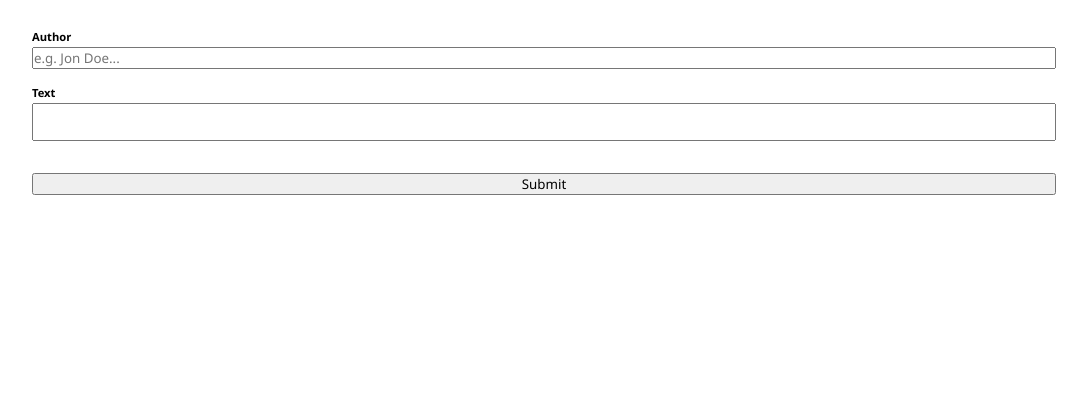
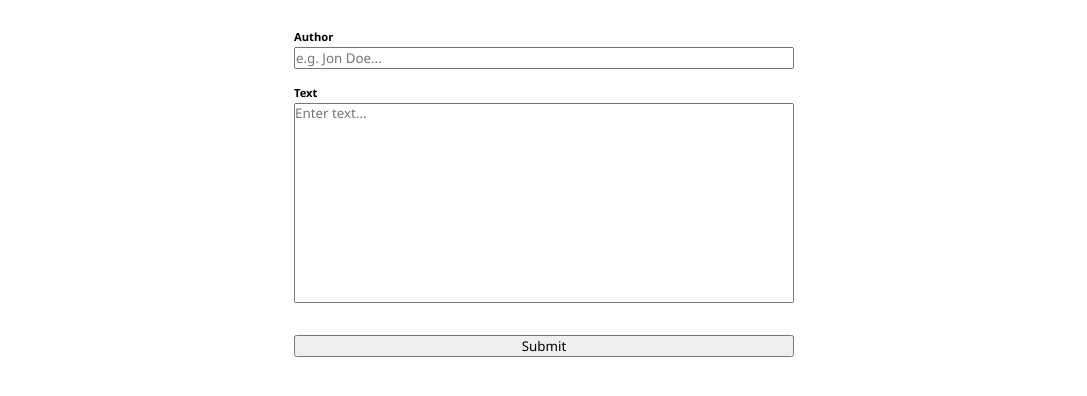
Before and after one commit to fanerotim/Zod-demo, a website with bundled scripts: page src/index.html in a window 1280 px wide. Shown: the part 78-474 px from the top of the page, without its empty margins (96-1183 px from the left). Built offline with nearby package versions, Linux system fonts and the light colour scheme.

Commit message:
add styles to textarea and form, remove empty space from textarea

```diff
--- a/src/style.css
+++ b/src/style.css
@@ -12,6 +12,7 @@
 
 form {
     width: 80%;
+    max-width: 500px;
     margin: 0 auto;
 }
 
@@ -31,6 +32,7 @@
 
     textarea {
         resize: none;
+        min-height: 200px;
     }
 }
 
```
Also changed, not shown: src/index.html (+1 -2 lines).
